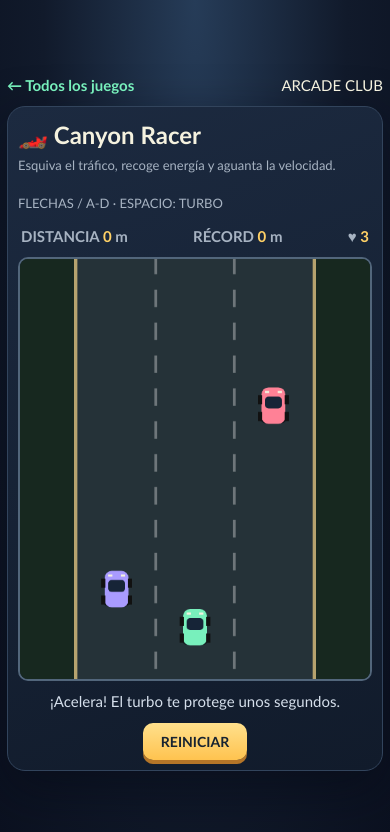
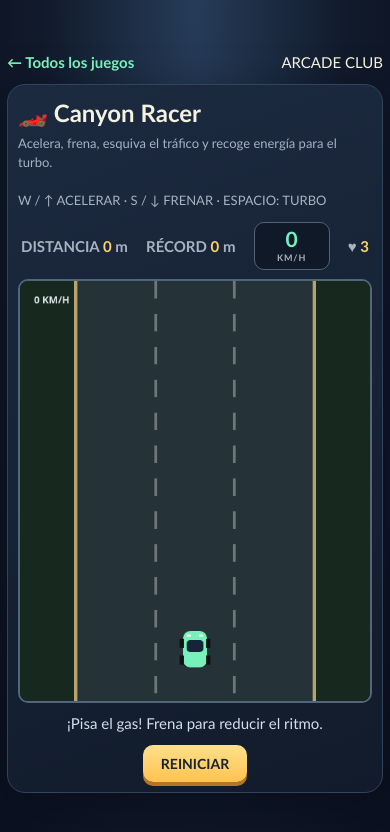
Before and after one commit to CalcetIII/Poke, a plain HTML site: page canyon-racer.html in a window 390 px wide. Both pictures are taken after a click on the button "JUGAR". Drawn offline with Linux system fonts and the light colour scheme.

Commit message:
Add acceleration and braking to Canyon Racer
Co-authored-by: Copilot <223556219+Copilot@users.noreply.github.com>

```diff
--- a/canyon-racer.html
+++ b/canyon-racer.html
@@ -9,24 +9,28 @@
     .shell{width:min(650px,100%)}.top{display:flex;justify-content:space-between;margin-bottom:10px}a{color:var(--mint);font-weight:800;text-decoration:none}
     .panel{padding:clamp(12px,3vw,23px);border:1px solid #32445c;border-radius:18px;background:linear-gradient(160deg,#1c2a40,#111b2b);box-shadow:0 18px 50px #05091488}
     .head{display:flex;justify-content:space-between;align-items:center;gap:12px}h1{margin:0;font-size:clamp(24px,5vw,36px)}.hint{margin:3px 0;color:var(--muted);font-size:13px}
-    .stats{display:flex;justify-content:space-between;margin:9px 3px;color:var(--muted);font-weight:900}.stats b{color:#ffd166}
+    .stats{display:flex;justify-content:space-between;align-items:center;gap:8px;margin:9px 3px;color:var(--muted);font-weight:900}.stats b{color:#ffd166}
+    .speedometer{display:grid;justify-items:center;min-width:76px;padding:4px 10px;border:1px solid #536275;border-radius:10px;background:#101927}.speedometer b{color:var(--mint);font-size:21px;line-height:1.15}.speedometer small{color:var(--muted);font-size:9px;letter-spacing:.1em}
     canvas{display:block;width:min(100%,500px);height:auto;margin:auto;border:2px solid #52667b;border-radius:10px;background:#111b26;touch-action:none}
     #status{min-height:24px;margin:9px 0;text-align:center;color:#d5dfeb}
     .actions{display:flex;justify-content:center;gap:8px}button{border:0;border-radius:10px;padding:10px 18px;color:#172331;background:linear-gradient(#ffe08c,#ffc34f);box-shadow:0 4px 0 #b47528;font:900 14px "Trebuchet MS",system-ui,sans-serif;cursor:pointer}
-    .touch{display:none;justify-content:space-between;gap:10px;margin-top:12px}.touch button{width:49%;padding:14px;color:var(--ink);background:#293b53;border:1px solid #51637a;box-shadow:none;font-size:20px;touch-action:none}
-    @media(pointer:coarse){.touch{display:flex}}@media(max-width:520px){body{padding:7px}.panel{padding:10px}.head{align-items:flex-start;flex-direction:column}}
+    .touch{display:none;justify-content:space-between;gap:8px;margin-top:12px}.touch-group{display:flex;gap:7px}.touch button{min-width:48px;padding:13px 10px;color:var(--ink);background:#293b53;border:1px solid #51637a;box-shadow:none;font-size:17px;touch-action:none;user-select:none}.touch button.pressed{border-color:var(--mint);background:#31505a}.touch .pedal{font-size:12px;font-weight:900}.touch .accelerate{color:#172331;border:0;background:linear-gradient(#ffe08c,#ffc34f)}
+    @media(pointer:coarse){.touch{display:flex}}@media(max-width:520px){body{padding:7px}.panel{padding:10px}.head{align-items:flex-start;flex-direction:column}.touch{gap:5px}.touch-group{gap:4px}.touch button{min-width:39px;padding:12px 7px;font-size:15px}.touch .pedal{font-size:10px}}
   </style>
 </head>
 <body>
   <main class="shell">
     <nav class="top"><a href="./">← Todos los juegos</a><span>ARCADE CLUB</span></nav>
     <section class="panel">
-      <div class="head"><div><h1>🏎️ Canyon Racer</h1><p class="hint">Esquiva el tráfico, recoge energía y aguanta la velocidad.</p></div><span class="hint">FLECHAS / A-D · ESPACIO: TURBO</span></div>
-      <div class="stats"><span>DISTANCIA <b id="score">0</b> m</span><span>RÉCORD <b id="best">0</b> m</span><span>♥ <b id="lives">3</b></span></div>
+      <div class="head"><div><h1>🏎️ Canyon Racer</h1><p class="hint">Acelera, frena, esquiva el tráfico y recoge energía para el turbo.</p></div><span class="hint">W / ↑ ACELERAR · S / ↓ FRENAR · ESPACIO: TURBO</span></div>
+      <div class="stats"><span>DISTANCIA <b id="score">0</b> m</span><span>RÉCORD <b id="best">0</b> m</span><span class="speedometer"><b id="speed">0</b><small>KM/H</small></span><span>♥ <b id="lives">3</b></span></div>
       <canvas id="game" width="500" height="600" aria-label="Carrera Canyon Racer"></canvas>
-      <p id="status" aria-live="polite">Pulsa JUGAR · recoge ⚡ para cargar el turbo.</p>
+      <p id="status" aria-live="polite">Pulsa JUGAR · W/↑ acelera · S/↓ frena · A/D o ←/→ cambia de carril.</p>
       <div class="actions"><button id="start" type="button">JUGAR</button></div>
-      <div class="touch"><button data-dir="-1" type="button" aria-label="Carril izquierdo">◀</button><button data-dir="1" type="button" aria-label="Carril derecho">▶</button></div>
+      <div class="touch">
+        <div class="touch-group"><button data-dir="-1" type="button" aria-label="Carril izquierdo">◀</button><button data-dir="1" type="button" aria-label="Carril derecho">▶</button></div>
+        <div class="touch-group"><button class="pedal" data-drive="brake" type="button" aria-label="Frenar">FRENO</button><button class="pedal accelerate" data-drive="accelerate" type="button" aria-label="Acelerar">GAS</button></div>
+      </div>
     </section>
   </main>
   <script>
@@ -34,9 +38,10 @@
       "use strict";
       const W=500,H=600,ROAD_LEFT=82,ROAD_RIGHT=418,lanes=[138,250,362];
       const canvas=document.getElementById("game"),ctx=canvas.getContext("2d"),scoreLabel=document.getElementById("score");
-      const bestLabel=document.getElementById("best"),livesLabel=document.getElementById("lives"),status=document.getElementById("status");
-      const startButton=document.getElementById("start"),keys=new Set(),touch=new Set();
-      let lane=1,items=[],score=0,best=0,lives=3,speed=210,spawn=0,lineOffset=0,shield=0,turbo=0,last=0,frame=0,state="ready";
+      const bestLabel=document.getElementById("best"),livesLabel=document.getElementById("lives"),speedLabel=document.getElementById("speed"),status=document.getElementById("status");
+      const startButton=document.getElementById("start"),keys=new Set(),touch=new Set(),pedals=new Set();
+      let lane=1,items=[],score=0,best=0,lives=3,speed=0,spawn=0,lineOffset=0,shield=0,turbo=0,last=0,frame=0,state="ready",laneCooldown=0;
+      const clamp=(value,min,max)=>Math.max(min,Math.min(max,value));
       try{best=Number(localStorage.getItem("canyon-racer-best"))||0;}catch{status.textContent="No se pudo cargar el récord guardado.";}
       bestLabel.textContent=String(best);
       const held=key=>keys.has(key)||touch.has(key);
@@ -60,6 +65,7 @@
         });
         drawCar(lanes[lane],H-75,"#78f0bc",true);
         if(turbo>0){ctx.fillStyle="#ffd166";ctx.fillRect(20,H-18,140*turbo,5);}
+        ctx.fillStyle="#dbe4e9";ctx.font="bold 14px system-ui";ctx.textAlign="left";ctx.fillText(`${Math.round(speed)} KM/H`,20,32);
         if(state==="ready"||state==="over"){
           ctx.fillStyle="#07101ccc";ctx.fillRect(0,0,W,H);ctx.textAlign="center";
           ctx.fillStyle="#f5f2df";ctx.font="bold 34px system-ui";ctx.fillText(state==="ready"?"CANYON RACER":"¡CHOQUE!",W/2,H/2-12);
@@ -68,8 +74,8 @@
       }
       function changeLane(direction){lane=Math.max(0,Math.min(2,lane+direction));}
       function start(){
-        cancelAnimationFrame(frame);lane=1;items=[];score=0;lives=3;speed=210;spawn=.5;lineOffset=0;shield=0;turbo=0;state="playing";
-        scoreLabel.textContent="0";livesLabel.textContent="3";startButton.textContent="REINICIAR";status.textContent="¡Acelera! El turbo te protege unos segundos.";
+        cancelAnimationFrame(frame);lane=1;items=[];score=0;lives=3;speed=0;spawn=1.1;lineOffset=0;shield=0;turbo=0;state="playing";laneCooldown=0;
+        scoreLabel.textContent="0";livesLabel.textContent="3";speedLabel.textContent="0";startButton.textContent="REINICIAR";status.textContent="¡Pisa el gas! Frena para reducir el ritmo.";
         last=performance.now();frame=requestAnimationFrame(loop);
       }
       function finish(){
@@ -80,17 +86,25 @@
       function loop(time){
         if(state!=="playing")return;
         const dt=Math.min((time-last)/1000,.035);last=time;
-        speed=Math.min(430,speed+5*dt);score+=Math.floor(speed*dt/8);scoreLabel.textContent=String(score);lineOffset=(lineOffset+speed*dt)%47;
+        const accelerating=keys.has("ArrowUp")||keys.has("KeyW")||pedals.has("accelerate");
+        const braking=keys.has("ArrowDown")||keys.has("KeyS")||pedals.has("brake");
+        if(braking)speed=Math.max(0,speed-185*dt);
+        else if(accelerating)speed=Math.min(turbo>0?360:280,speed+(turbo>0?145:90)*dt);
+        else speed=Math.max(0,speed-18*dt);
+        speedLabel.textContent=String(Math.round(speed));
+        score+=Math.floor(speed*dt/85);scoreLabel.textContent=String(score);
+        const roadSpeed=speed*1.45;lineOffset=(lineOffset+roadSpeed*dt)%47;
         shield=Math.max(0,shield-dt);turbo=Math.max(0,turbo-dt);
-        if(held("ArrowLeft")||held("KeyA")){changeLane(-1);keys.delete("ArrowLeft");keys.delete("KeyA");touch.delete(-1);}
-        if(held("ArrowRight")||held("KeyD")){changeLane(1);keys.delete("ArrowRight");keys.delete("KeyD");touch.delete(1);}
-        spawn-=dt;
+        laneCooldown=Math.max(0,laneCooldown-dt);
+        if(laneCooldown===0&&(held("ArrowLeft")||held("KeyA"))){changeLane(-1);laneCooldown=.18;}
+        if(laneCooldown===0&&(held("ArrowRight")||held("KeyD"))){changeLane(1);laneCooldown=.18;}
+        spawn-=dt*(speed>0?clamp(speed/160,.15,1):0);
         if(spawn<=0){
           const laneIndex=Math.floor(Math.random()*3),energy=Math.random()<.17;
           items.push({lane:laneIndex,x:lanes[laneIndex],y:-35,type:energy?"energy":"car",color:["#ff8196","#ffd166","#a99bff","#73d8ff"][Math.floor(Math.random()*4)]});
           spawn=Math.max(.48,1.05-score/2600)+Math.random()*.35;
         }
-        items.forEach(item=>item.y+=speed*dt);
+        items.forEach(item=>item.y+=roadSpeed*dt);
         items=items.filter(item=>{
           if(item.lane!==lane)return item.y<H+40;
           if(item.type==="energy"&&item.y>H-115&&item.y<H-35){turbo=3.5;score+=60;scoreLabel.textContent=String(score);return false;}
@@ -103,17 +117,21 @@
         draw();if(state==="playing")frame=requestAnimationFrame(loop);
       }
       document.addEventListener("keydown",event=>{
-        if(["ArrowLeft","ArrowRight","Space"].includes(event.code))event.preventDefault();
-        if(event.code==="ArrowLeft"||event.code==="KeyA"){keys.add(event.code);}
-        if(event.code==="ArrowRight"||event.code==="KeyD"){keys.add(event.code);}
+        if(["ArrowLeft","ArrowRight","ArrowUp","ArrowDown","Space"].includes(event.code))event.preventDefault();
+        if(["ArrowLeft","KeyA","ArrowRight","KeyD","ArrowUp","KeyW","ArrowDown","KeyS"].includes(event.code))keys.add(event.code);
         if(event.code==="Space"&&!event.repeat&&state==="playing")turbo=Math.max(turbo,1.2);
       });
       document.addEventListener("keyup",event=>keys.delete(event.code));
-      window.addEventListener("blur",()=>{keys.clear();touch.clear();});
+      window.addEventListener("blur",()=>{keys.clear();touch.clear();pedals.clear();});
       document.querySelectorAll("[data-dir]").forEach(button=>{
         const dir=Number(button.dataset.dir);
-        button.addEventListener("pointerdown",event=>{event.preventDefault();button.setPointerCapture(event.pointerId);touch.add(dir);});
+        button.addEventListener("pointerdown",event=>{event.preventDefault();button.setPointerCapture(event.pointerId);touch.add(dir);changeLane(dir);laneCooldown=.18;});
         for(const type of ["pointerup","pointercancel","lostpointercapture"])button.addEventListener(type,()=>touch.delete(dir));
+      });
+      document.querySelectorAll("[data-drive]").forEach(button=>{
+        const action=button.dataset.drive;
+        button.addEventListener("pointerdown",event=>{event.preventDefault();button.setPointerCapture(event.pointerId);pedals.add(action);button.classList.add("pressed");});
+        for(const type of ["pointerup","pointercancel","lostpointercapture"])button.addEventListener(type,()=>{pedals.delete(action);button.classList.remove("pressed");});
       });
       startButton.addEventListener("click",start);draw();
     })();
```
